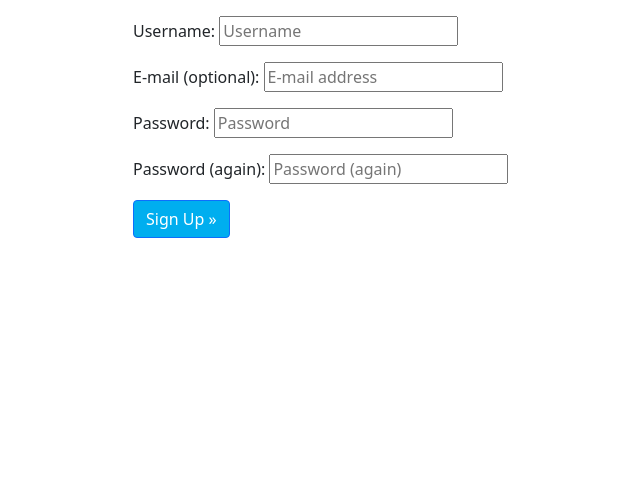
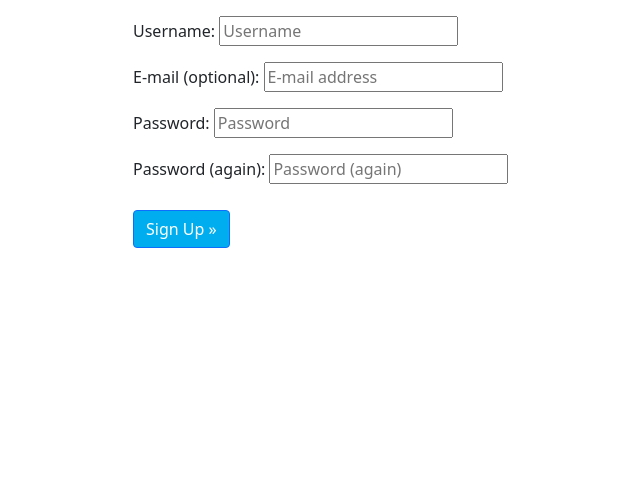
Before and after one commit to spangen87/locksmith-booking, a Django app: page /accounts/signup/ in a window 1280 px wide. Shown: the part 165-653 px from the top of the page, without its empty margins (139-779 px from the left). Run offline with Django 3.2, Linux system fonts and the light colour scheme; some libraries are stand-ins or nearby versions.

Commit message:
Add margin to btn and make the table in my account with stripes

```diff
--- a/static/css/style.css
+++ b/static/css/style.css
@@ -1,3 +1,9 @@
 .btn-primary {
     background-color: #00AEEF;
 }
+
+.btn {
+    margin-top: 10px;
+    margin-bottom: 10px;
+    margin-right: 5px;
+}
--- a/templates/booking/my_account.html
+++ b/templates/booking/my_account.html
@@ -13,7 +13,7 @@
         <div class="card-body">
           <h5 class="card-title">Booking number: {{ booking.id }}</h5>
           <div class="card-text">
-            <table class="table">
+            <table class="table table-striped table-hover">
               <tr>
                 <th scope="col">Date</th>
                 <th scope="col">Time</th>
```
